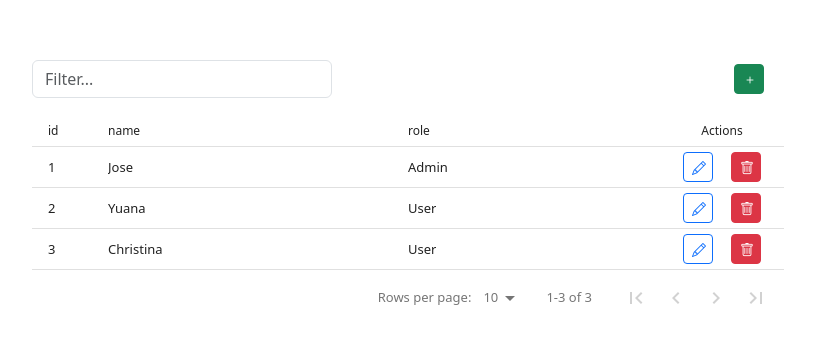
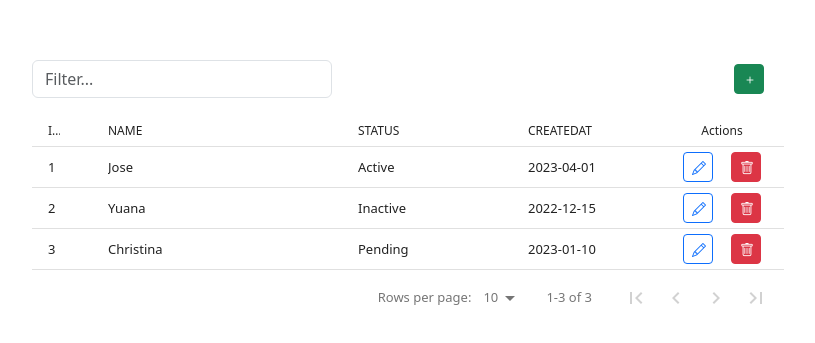
Before and after one commit to anso-engineer/react-templates, a React (Vite) app: page / in a window 1280 px wide. Shown: the part 165-508 px from the top of the page, without its empty margins (232-1047 px from the left). Built offline with nearby package versions, Linux system fonts and the light colour scheme.

Commit message:
Possible to exclude fields the table but still carry them.

```diff
--- a/src/App.jsx
+++ b/src/App.jsx
@@ -4,9 +4,9 @@ import TableManagement from "./components/table-management/TableManagement.jsx";
 
 function App() {
     const users = [
-        { id: 1, name: "Jose", role: "Admin" },
-        { id: 2, name: "Yuana", role: "User" },
-        { id: 3, name: "Christina", role: "User" },
+        { id: 1, name: "Jose", role: "Admin", email: "jose@example.com", status: "Active", createdAt: "2023-04-01" },
+        { id: 2, name: "Yuana", role: "User", email: "yuana@example.com", status: "Inactive", createdAt: "2022-12-15" },
+        { id: 3, name: "Christina", role: "User", email: "christina@example.com", status: "Pending", createdAt: "2023-01-10" },
     ];
 
     const handleRowDoubleClick = (row) => {
@@ -15,18 +15,12 @@ function App() {
 
     // Define column configurations with at least 30px width for each column
     const columnConfigs = [
-        {
-            name: 'id',
-            width: '60px', // Single width for id column
-        },
-        {
-            name: 'name',
-            width: '300px', // Single width for name column
-        },
-        {
-            name: 'role',
-            width: '280px', // Single width for role column
-        },
+        { name: 'id', width: '60px' },
+        { name: 'name', width: '250px' },
+        { name: 'role', width: '200px' },
+        { name: 'email', width: '200px' },
+        { name: 'status', width: '170px' },
+        { name: 'createdAt', width: '160px' },
     ];
 
     return (
@@ -39,8 +33,9 @@ function App() {
                     removeHandler={(item) => console.log("Remove", item)}
                     isFilter={true}
                     filterFields={["name", "role"]}
-                    doubleClickHandler={handleRowDoubleClick} // Pass the double-click handler
-                    columnConfigs={columnConfigs} // Pass custom column configurations here
+                    doubleClickHandler={handleRowDoubleClick}
+                    columnConfigs={columnConfigs}
+                    excludedFields={["role", "email"]}
                 />
             </div>
         </>
--- a/src/components/table-management/TableManagement.jsx
+++ b/src/components/table-management/TableManagement.jsx
@@ -14,6 +14,7 @@ function TableManagement({
                              isFilter = false,
                              filterFields = [],
                              columnConfigs = [], // Custom column configs passed as props
+                             excludedFields = [], // <<< new
                          }) {
     const [filterText, setFilterText] = useState("");
 
@@ -33,28 +34,21 @@ function TableManagement({
         }
     };
 
-    // Dynamically create columns based on tableObj keys and custom configurations
-    const baseColumns = Object.keys(tableObj[0]).map((key) => {
-        const columnConfig = columnConfigs.find((config) => config.name.toLowerCase() === key.toLowerCase());
+    const baseColumns = Object.keys(tableObj[0])
+        .filter((key) => !excludedFields.includes(key)) // <<< exclude specified fields
+        .map((key) => {
+            const columnConfig = columnConfigs.find(
+                (config) => config.name.toLowerCase() === key.toLowerCase()
+            );
 
-        // Default column configuration
-        const column = {
-            name: key.toUpperCase(),  // Column name (key)
-            selector: (row) => row[key],  // How to get the value for this column
-            sortable: true,  // Allow sorting
-            wrap: true,  // Wrap the text in the cell
-        };
-
-        // If custom configuration exists for this column, merge it
-        if (columnConfig) {
             return {
-                ...column,
-                ...columnConfig,  // Apply custom properties like maxWidth, cell, etc.
+                name: key.toUpperCase(),
+                selector: row => row[key],
+                sortable: true,
+                wrap: true,
+                width: columnConfig?.width || 'auto',
             };
-        }
-
-        return column;
-    });
+        });
 
     // Action column if edit/delete available
     const actionsColumn = {
```
